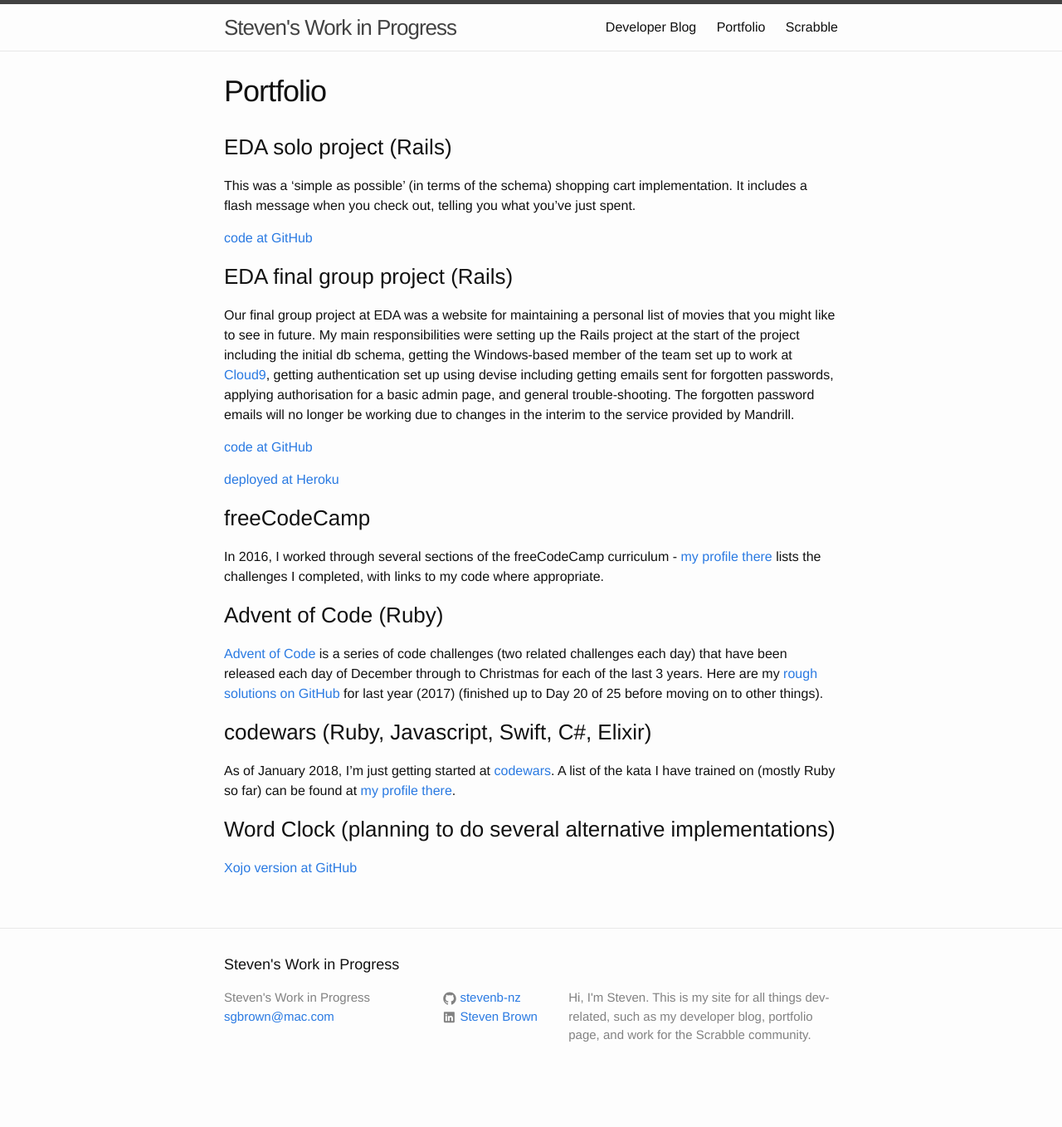
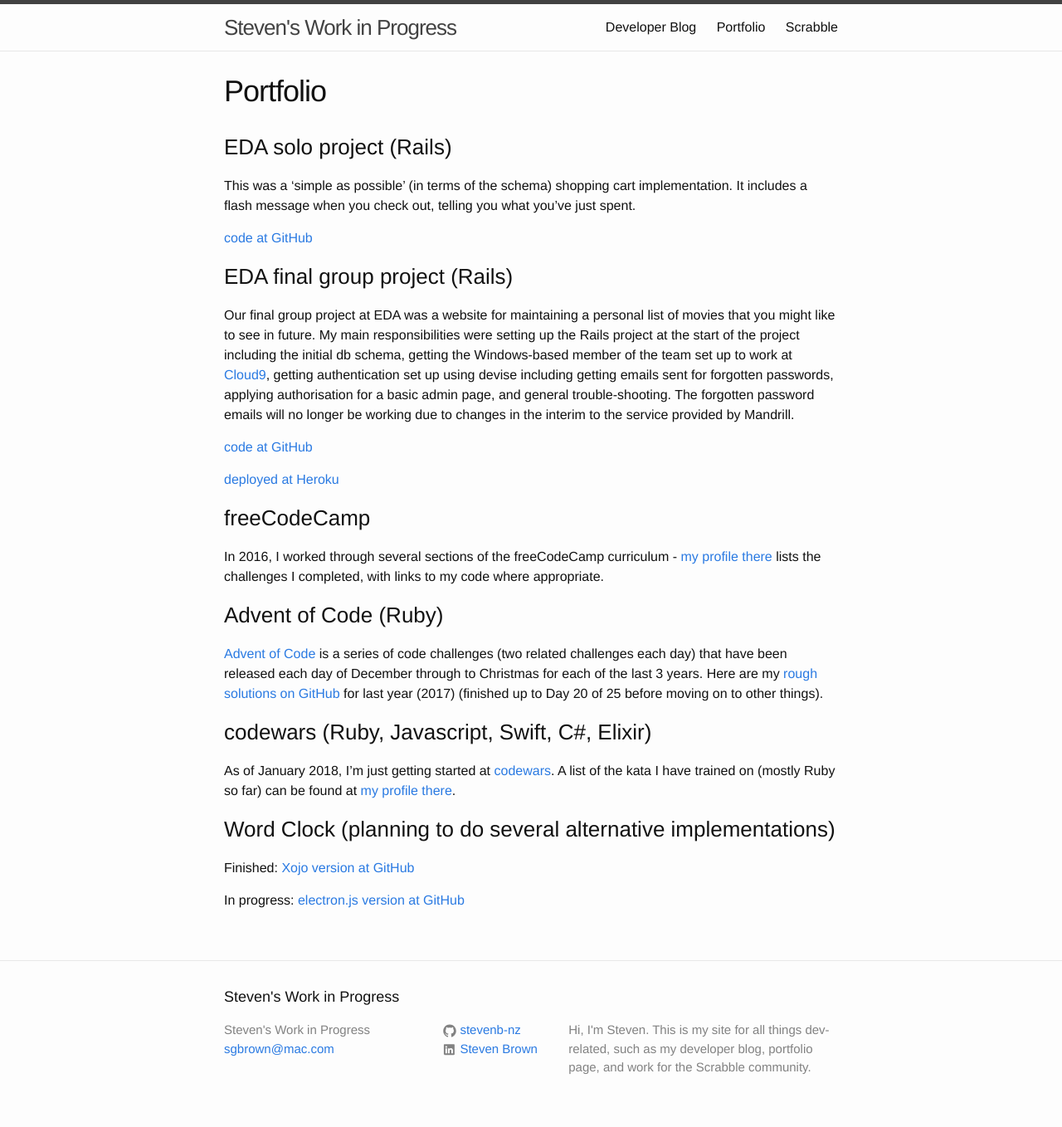
Before and after one commit to stevenb-nz/stevenb-nz.github.io, a Jekyll site: the page built from _pages/portfolio.md, in a window 1280 px wide. Shown: the whole page at 83% size. Built offline with Jekyll 4.4.1, drawn with Linux system fonts in a browser that asks for light colours; before the commit the page ends 1319 px from its top, so only the background shows below that.

Commit message:
added links to new projects

```diff
--- a/_pages/portfolio.md
+++ b/_pages/portfolio.md
@@ -33,7 +33,9 @@ As of January 2018, I'm just getting started at [codewars](https://www.codewars.
 
 ### Word Clock (planning to do several alternative implementations)
 
-[Xojo version at GitHub](https://github.com/stevenb-nz/word-clock-xojo)
+Finished: [Xojo version at GitHub](https://github.com/stevenb-nz/word-clock-xojo)
+
+In progress: [electron.js version at GitHub](https://github.com/stevenb-nz/word-clock-electron)
 
 <!-- This is the base Jekyll theme. You can find out more info about customizing your Jekyll theme, as well as basic Jekyll usage documentation at [jekyllrb.com](http://jekyllrb.com/)
 
```
Also changed, not shown: _pages/scrabble.md (+4 -0 lines).
